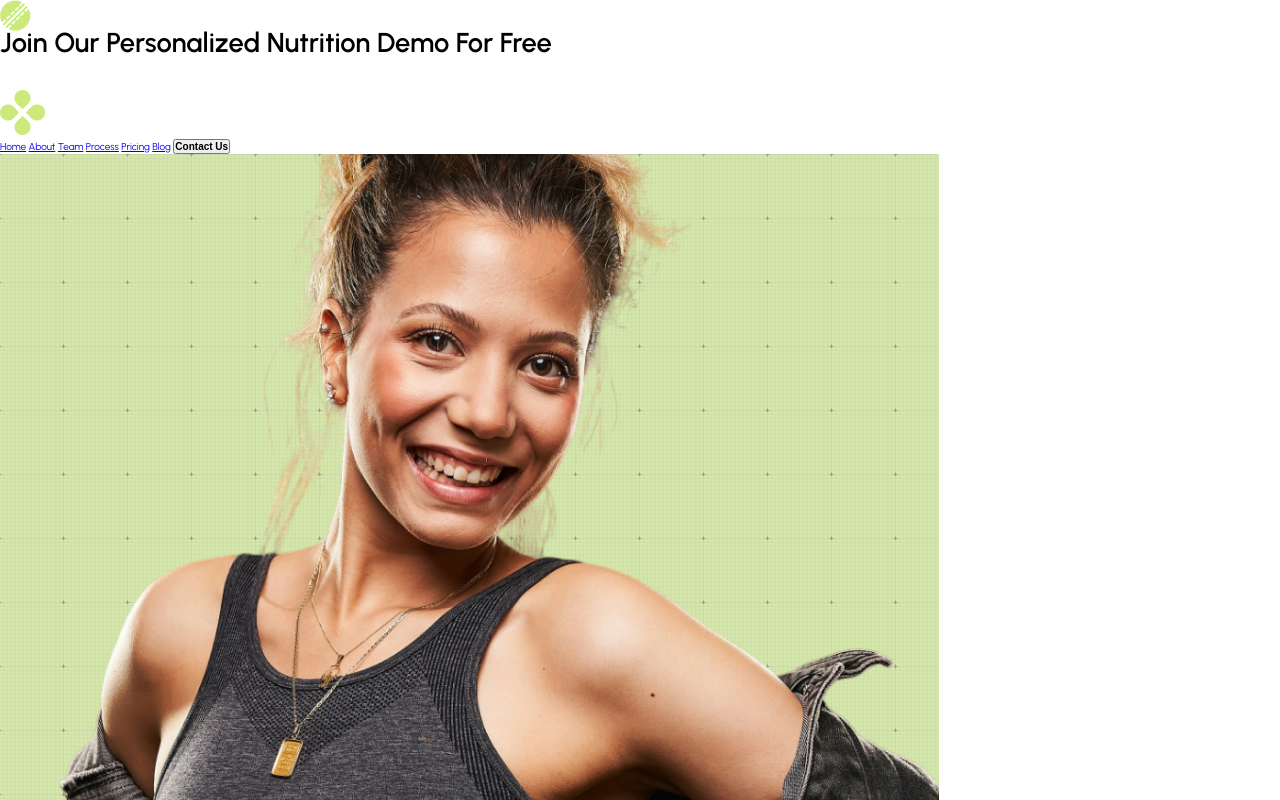
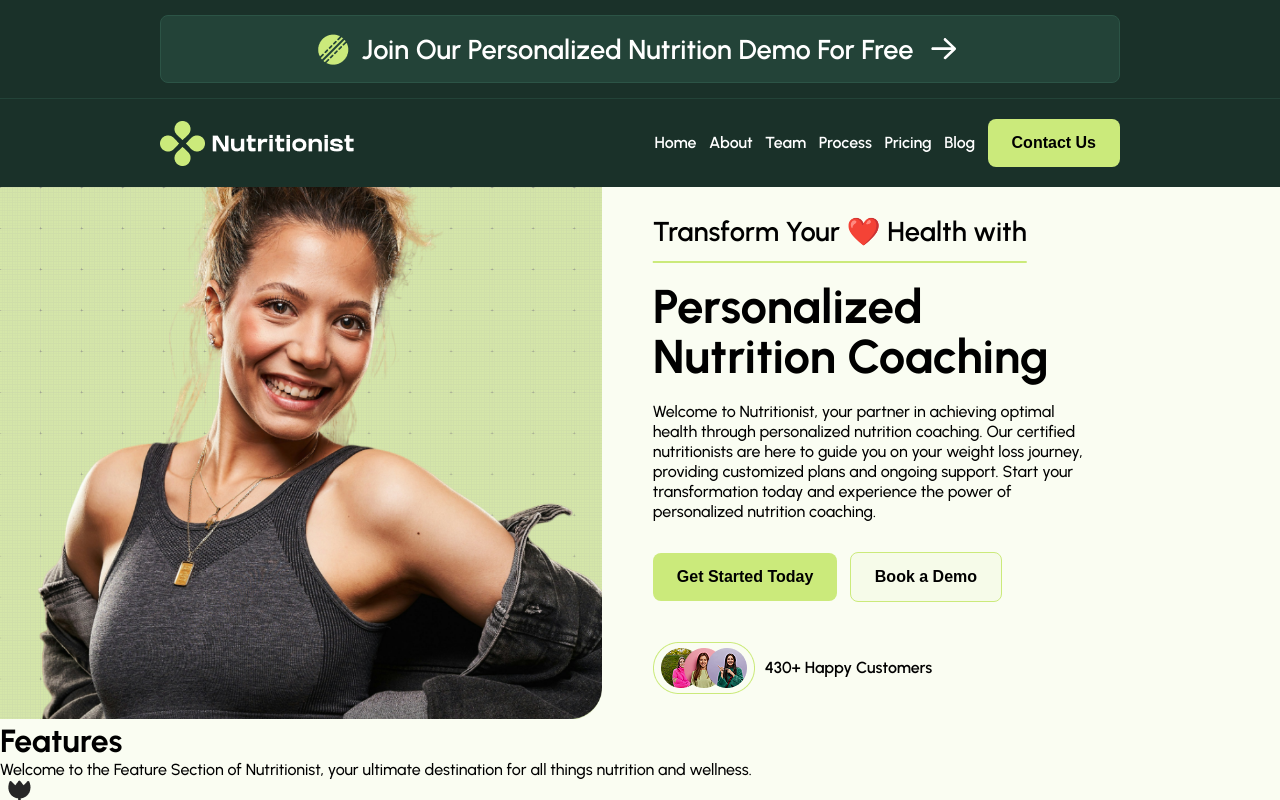
Before and after one commit to MonaEis/Health_Page, a website built with Vite: page index.html in a window 1280 px wide. Shown: the top 800 px of the page. Built offline with nearby package versions, Linux system fonts and the light colour scheme; files whose address does not match are found by name.

Commit message:
added css, nav, header, edit html

```diff
--- a/index.html
+++ b/index.html
@@ -15,13 +15,16 @@
   <!-- - Navi -->
   <nav>
     <section>
-      <div>
-        <img src="./src/assets/img/cricket.ball.fill_green.png" alt="green Ball">
-        <h3>Join Our Personalized Nutrition Demo For Free</h3>
-        <img src="./src/assets/img/Icon_arrow_right.svg" alt="arrow right">
+      <div class="nav-upper-wrapper">
+        <div class="nav-upper">
+          <img src="./src/assets/img/cricket.ball.fill_green.png" alt="green Ball">
+          <h3>Join Our Personalized Nutrition Demo For Free</h3>
+          <img src="./src/assets/img/Icon_arrow_right.svg" alt="arrow right">
+        </div>
+
       </div>
 
-      <div>
+      <div class="nav-lower">
         <img src="./src/assets/img/Logo_Nutritionist_Desktop.png" alt="Logo">
         <div class="navi">
           <a href="#">Home</a>
@@ -30,7 +33,7 @@
           <a href="#">Process</a>
           <a href="#">Pricing</a>
           <a href="#">Blog</a>
-          <button>Contact Us</button>
+          <button class="green70">Contact Us</button>
         </div>
       </div>
     </section>
@@ -40,7 +43,11 @@
 
   <!-- - Header -->
   <header>
-    <img src="./src/assets/img/Image_woman_desctop.png" alt="sporty woman">
+
+    <div class="header-img">
+      <img src="./src/assets/img/Image_woman_desctop.png" alt="sporty woman">
+    </div>
+
     <article>
       <h3>Transform Your ❤️ Health with</h3>
       <h1>Personalized Nutrition Coaching</h1>
--- a/src/style.css
+++ b/src/style.css
@@ -19,17 +19,17 @@
   --darkgreen30: ##346454;
   --grey30: #4C4C4D;
   --grey60: #98989A;
-  --fs-5-8: clamp(4.2rem, 3.79rem + 1.05vw, 5.8rem);
-  --fs-5: clamp(2.4rem, 1.74rem + 1.70vw, 5rem);
+  --fs-5-8: clamp(4.2rem, 3.7vw, 5.8rem);
+  --fs-5: clamp(2.4rem, 2.5vw, 5rem);
   --fs-3-4: clamp(1.8rem, 1.39rem + 1.05vw, 3.4rem);
-  --fs-1-8: cclamp(1.4rem, 1.30rem + 0.26vw, 1.8rem);
+  --fs-1-8: clamp(1.4rem, 1.6rem, 1.8rem);
 
 }
 
 html {
   font-size: 62.5%;
   font-family: "Urbanist", 'Gill Sans', 'Gill Sans MT', Calibri, 'Trebuchet MS', sans-serif ;
-  line-height: 150%;
+  background-color: var(--green99);
 }
 
 img {
@@ -38,7 +38,8 @@ img {
 
 h1 {
   font-weight: 700;
-  font-size: var(--fs-5-8)
+  font-size: var(--fs-5-8);
+  line-height: 5rem;
   /* -size 4.2rem for mobile */
   /* - line height for mobile 120% */
 
@@ -60,6 +61,7 @@ h3 {
 p {
   font-weight: 500;
   font-size: var(--fs-1-8);
+  line-height: 2rem;
   /* -size 1.6rem for tablet */
   /* -size 1.4rem for mobile */
 }
@@ -67,6 +69,7 @@ p {
 button {
   font-weight: 600;
   font-size: var(--fs-1-8);
+  line-height: 2rem;
   /* -size 1.6rem for tablet */
   /* -size 1.4rem for mobile */
 }
@@ -74,6 +77,120 @@ button {
 label {
   font-weight: 600;
   font-size: var(--fs-1-8);
+  line-height: 2rem;
   /* -size 1.6rem for tablet */
   /* -size 1.4rem for mobile */
 }
+
+
+a {
+  text-decoration: none;
+  color: white;
+  font-size: var(--fs-1-8);
+  font-weight: 600;
+}
+
+.green70 {
+  background-color: var(--green70);
+  border-radius: 0.8rem;
+  border: none;
+  padding: 1.4rem 2.4rem;
+}
+
+.green95 {
+  background-color: var(--green95);
+  border: 1px solid var(--green70);
+  border-radius: 0.8rem;
+  padding: 1.4rem 2.4rem;
+}
+
+
+/* - Nav */
+nav {
+  background-color: var(--darkgreen15);
+}
+
+.nav-upper-wrapper {
+  padding: 1.5rem 16rem;
+}
+
+nav section .nav-upper{
+  background-color: var(--darkgreen20);
+  border: solid 1px #2C5446;
+  border-radius: 0.8rem;
+  color: white;
+  padding: 1.5rem 3rem;
+  display: flex;
+  justify-content: center;
+  align-items: center;
+  gap: 1vw;
+
+}
+
+nav section .nav-lower{
+  display: flex;
+  justify-content: space-between;
+  align-items: center;
+  padding: 2rem 16rem;
+  border-top: 1px solid var(--darkgreen20);
+}
+
+.nav-lower img {
+  height: 4.5rem;
+}
+
+.navi a{
+  margin-right: 1rem;
+}
+
+/* - Header */
+header {
+  display: flex;
+  /* align-items: center; */
+  gap: 4%;
+
+}
+
+
+header .header-img {
+  width: 47vw;
+}
+
+
+header article {
+  padding-right: 16rem;
+  width: 47vw;
+  display: flex;
+  flex-direction: column;
+  justify-content: center;
+}
+
+header article h3 {
+  text-decoration: underline var(--green70);
+  text-underline-offset: 2rem;
+  margin-bottom: 3.4rem;
+}
+/* # how to gap between line and h3 */
+
+header article h1 {
+  margin-bottom: 2rem;
+}
+
+header article p {
+  margin-bottom: 3rem;
+}
+
+.hero-buttons button{
+  margin-right: 1rem;
+  margin-bottom: 4rem;
+}
+
+.happy-customer {
+  display: flex;
+  align-items: center;
+  gap: 1rem;
+}
+
+.happy-customer .img {
+  height: 6.6rem;
+}
```
Also changed, not shown: Readme.md, Xmind_Html_done.png (added), Xmind_Main_done.png (added).
